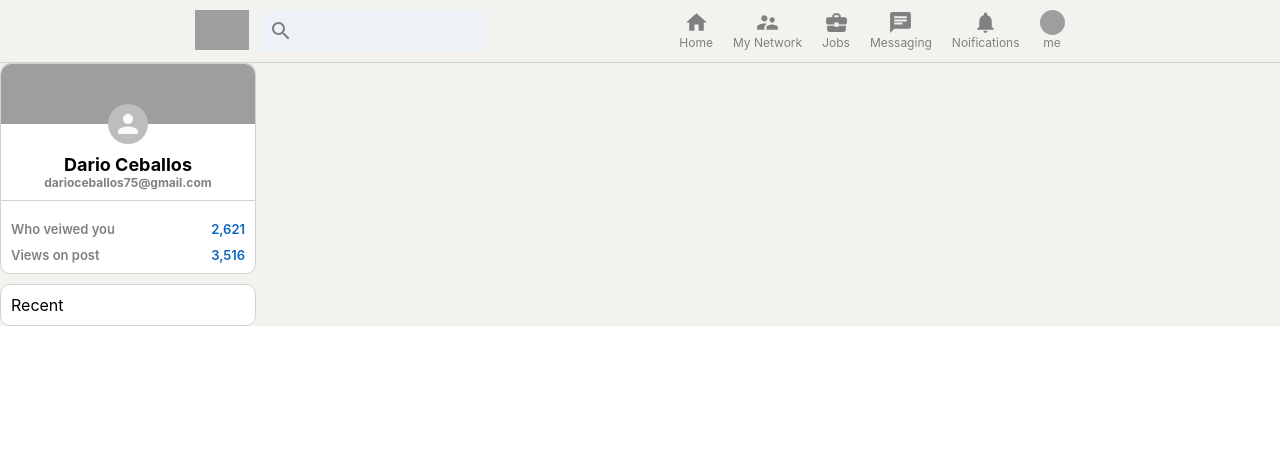
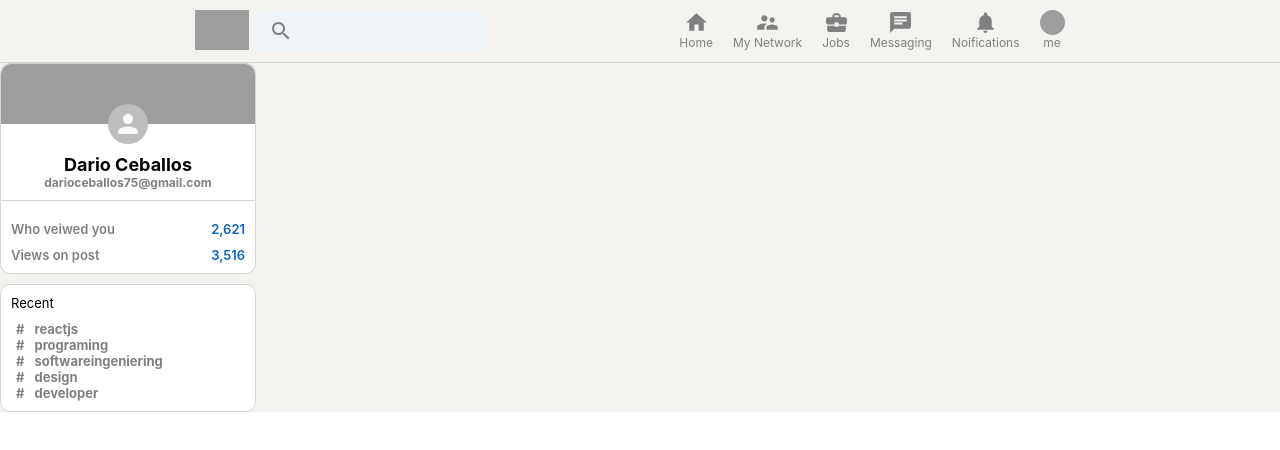
Before and after one commit to DarioCeballoss/React_varios_proyectos, a React (Create React App) app in the folder linkedin-clone-yt/: page / in a window 1280 px wide. Shown: the top 450 px of the page. Built offline with nearby package versions, Linux system fonts and the light colour scheme; grey boxes are pictures that could not be loaded.

Commit message:
sidebar recent

```diff
--- a/linkedin-clone-yt/src/Sidebar.css
+++ b/linkedin-clone-yt/src/Sidebar.css
@@ -11,12 +11,12 @@
     margin-bottom: 10px;
 }
 
-.sidebar_top >h4{
+.sidebar_top>h4 {
     color: gray;
     font-size: 12px;
 }
 
-.sidebar_top >h2{
+.sidebar_top>h2 {
     font-size: 18px;
 }
 
@@ -68,7 +68,7 @@
     color: #0a66c2 !important;
 }
 
-.sidebar_botton{
+.sidebar_botton {
     text-align: left;
     padding: 10px;
     border: 1px solid lightgray;
@@ -76,3 +76,28 @@
     border-radius: 10px;
     margin-top: 10px;
 }
+
+.sidebar_recentItem {
+    display: flex;
+    font-size: 13px;
+    color: gray;
+    font-weight: bolder;
+    cursor: pointer;
+}
+
+.sidebar_botton>p {
+    font-size: 13px;
+    padding-bottom: 10px;
+}
+
+.sidebar_recentItem:hover {
+    background-color: whitesmoke;
+    border-radius: 10px;
+    cursor: pointer;
+    color: black;
+}
+
+.sidebar_hash {
+    margin-right: 10px;
+    margin-left: 5px;
+}
--- a/linkedin-clone-yt/src/Sidebar.js
+++ b/linkedin-clone-yt/src/Sidebar.js
@@ -3,6 +3,14 @@
 import './Sidebar.css';
 
 function Sidebar() {
+
+const recentItem = (topic) => (
+<div className='sidebar_recentItem'>
+  <span className='sidebar_hash'>#</span>
+  <p>{topic}</p>
+</div>
+);
+
   return (
     <div className='sidebar'>
       <div className='sidebar_top'>
@@ -25,6 +33,11 @@
 
       <div className='sidebar_botton'>
         <p>Recent</p>
+        {recentItem("reactjs")}
+        {recentItem("programing")}
+        {recentItem("softwareingeniering")}
+        {recentItem("design")}
+        {recentItem("developer")}
       </div>
     </div>
   );
```
